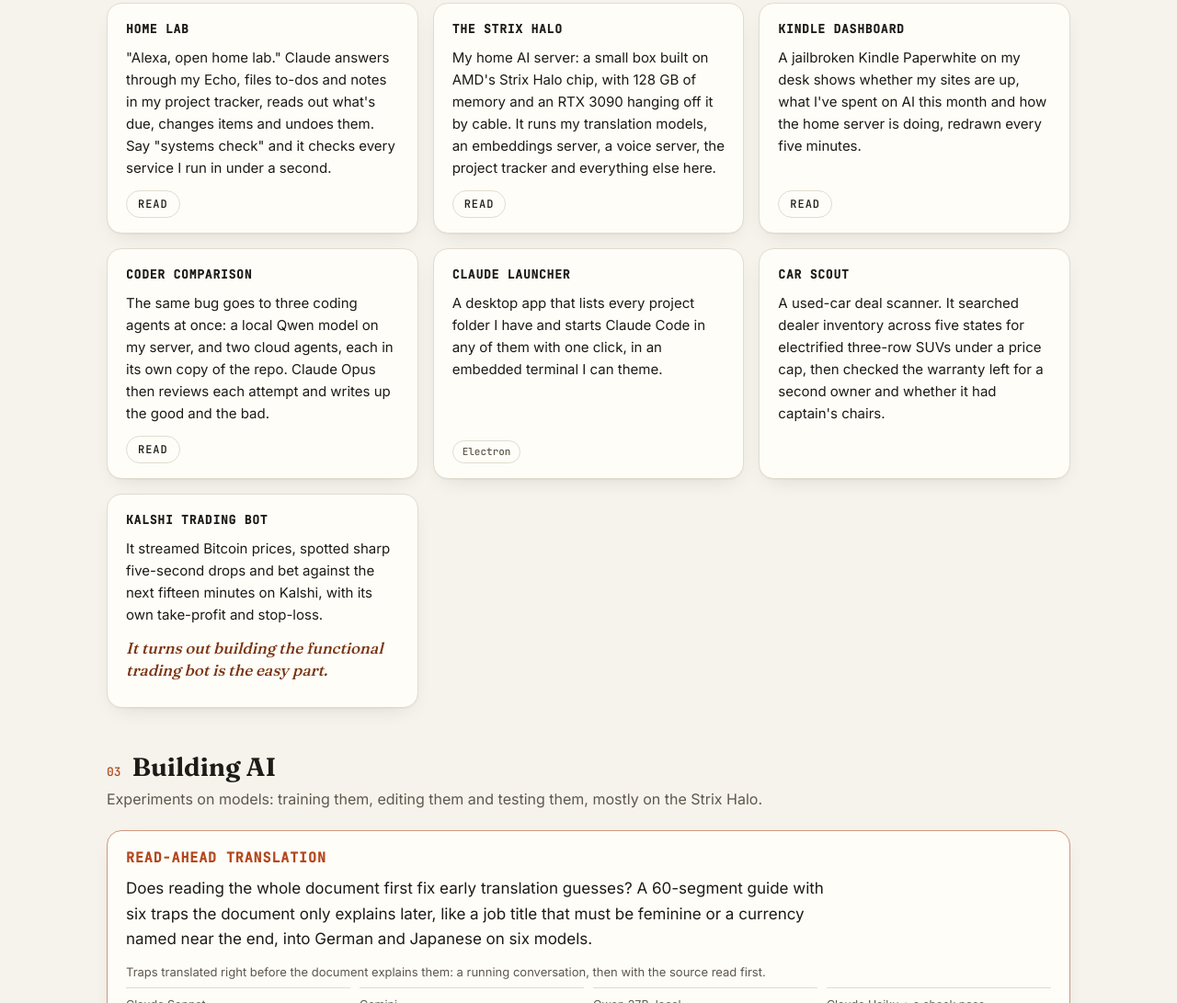
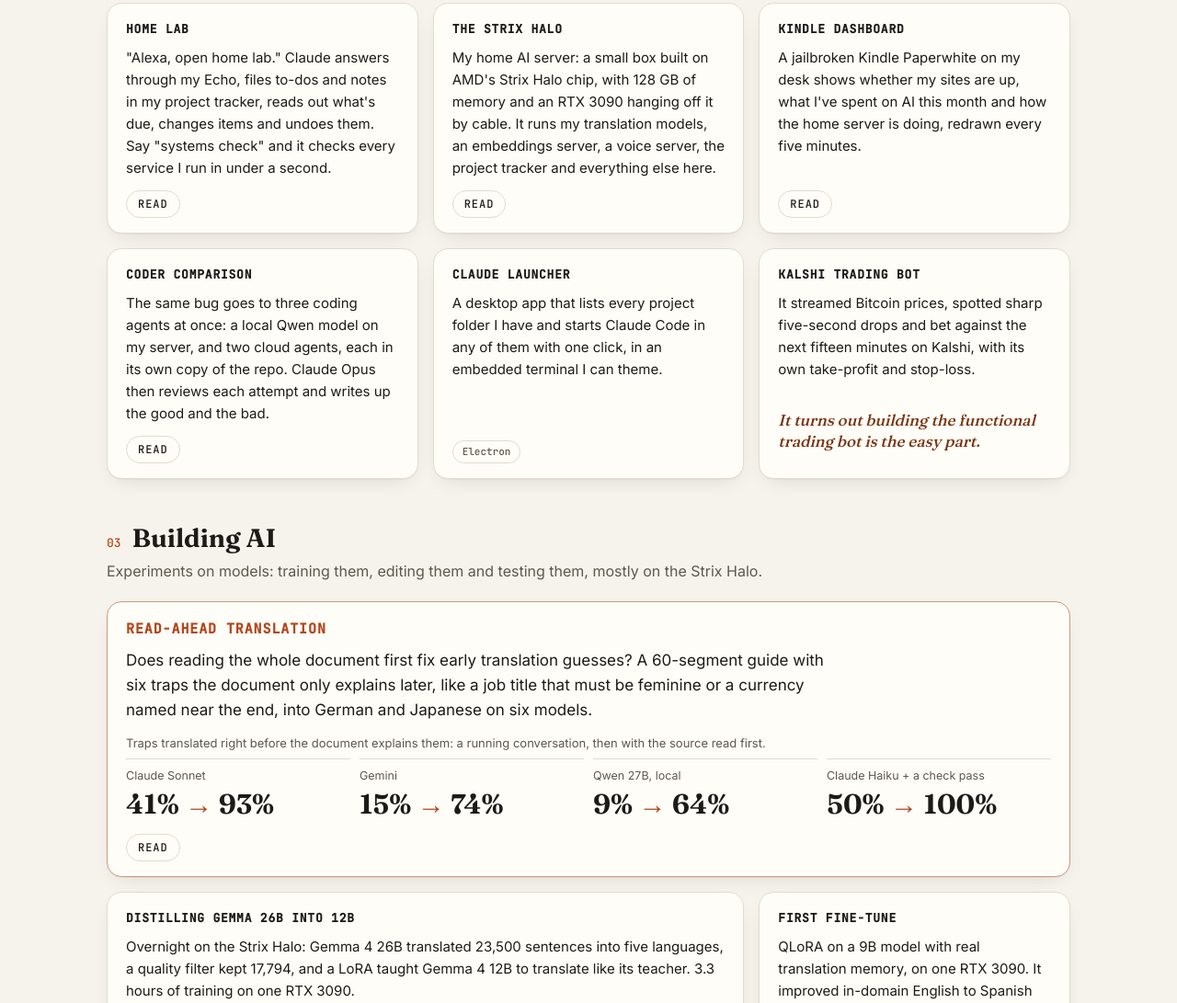
Before and after one commit to brentmsummers/brentmsummers.github.io, a plain HTML site: page index.html in a window 1280 px wide. Shown: the part 1273-2364 px from the top of the page at 92% size. Drawn offline with Linux system fonts and the light colour scheme.

Commit message:
Remove Car Scout
Signed-off-by: Brent <brent@patoislabs.com>

```diff
--- a/index.html
+++ b/index.html
@@ -135,11 +135,6 @@
         <p class="acts"><span class="tag">Electron</span></p>
       </article>
       <article class="card">
-        <h3>Car Scout</h3>
-        <p>A used-car deal scanner. It searched dealer inventory across five states for electrified three-row SUVs
-          under a price cap, then checked the warranty left for a second owner and whether it had captain's chairs.</p>
-      </article>
-      <article class="card">
         <h3>Kalshi trading bot</h3>
         <p>It streamed Bitcoin prices, spotted sharp five-second drops and bet against the next fifteen minutes on
           Kalshi, with its own take-profit and stop-loss.</p>
```
